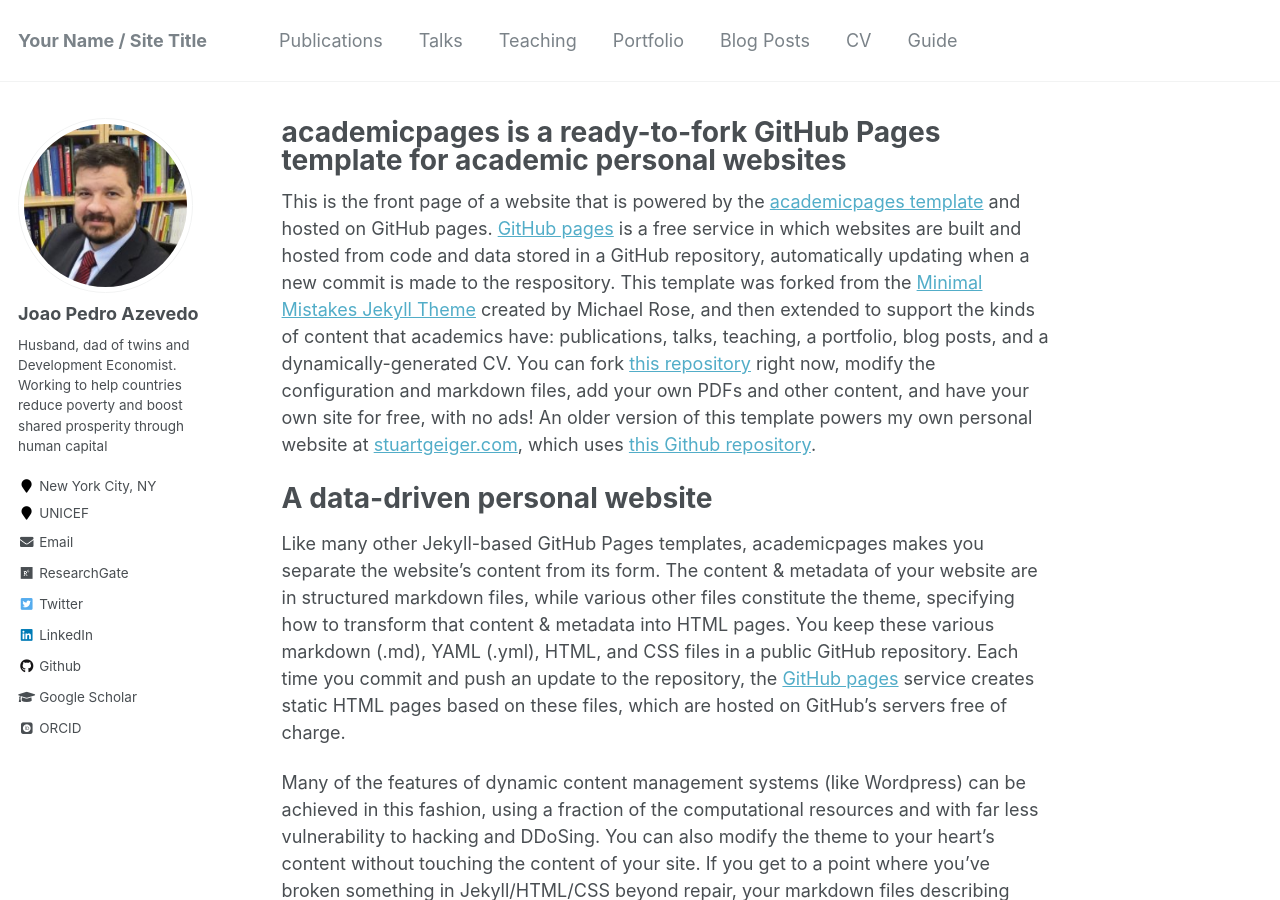
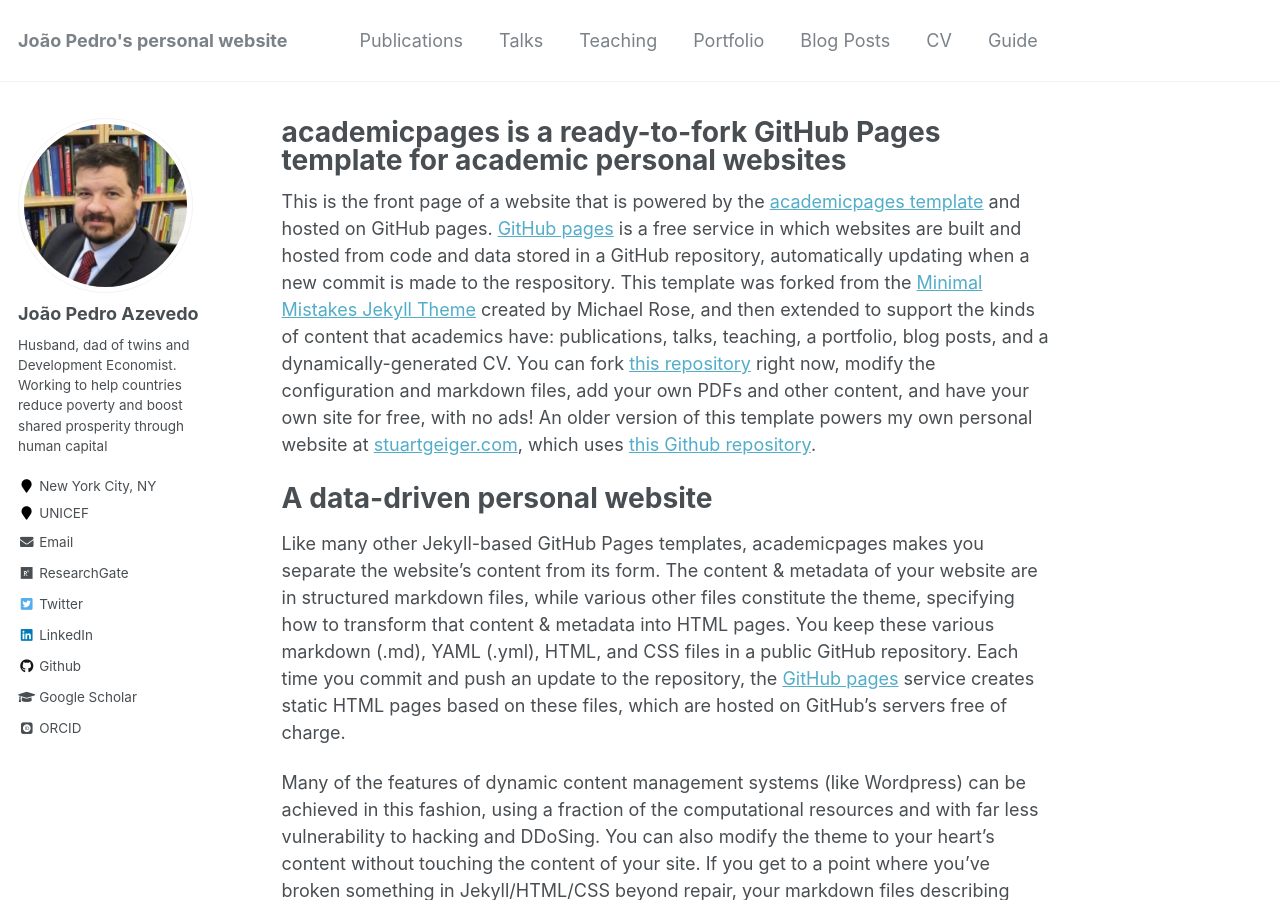
Before and after one commit to jpazvd/jpazvd.github.io, a Jekyll site: the page built from _pages/about.md, in a window 1280 px wide and 900 px high. Built offline with Jekyll 4.4.1, drawn with Linux system fonts in a browser that asks for light colours; some web fonts are replaced; some of the changed text lies outside the part shown.

Commit message:
[config] Adjust site settings

```diff
--- a/_config.yml
+++ b/_config.yml
@@ -7,9 +7,9 @@
 
 # Site Settings
 locale                   : "en-US"
-title                    : "Your Name / Site Title"
+title                    : "João Pedro's personal website"
 title_separator          : "-"
-name                     : &name "Your Name"
+name                     : &name "João Pedro Azevedo"
 description              : &description "personal description"
 url                      : https://jpazvd.github.io/ # the base hostname & protocol for your site e.g. "https://mmistakes.github.io"
 baseurl                  : "" # the subpath of your site, e.g. "/blog"
@@ -80,7 +80,7 @@
 
 # Site Author
 author:
-  name             : "Joao Pedro Azevedo"
+  name             : "João Pedro Azevedo"
   avatar           : "profile.png"
   bio              : "Husband, dad of twins and Development Economist. Working to help countries reduce poverty and boost shared prosperity through human capital"
   location         : "New York City, NY"
```
